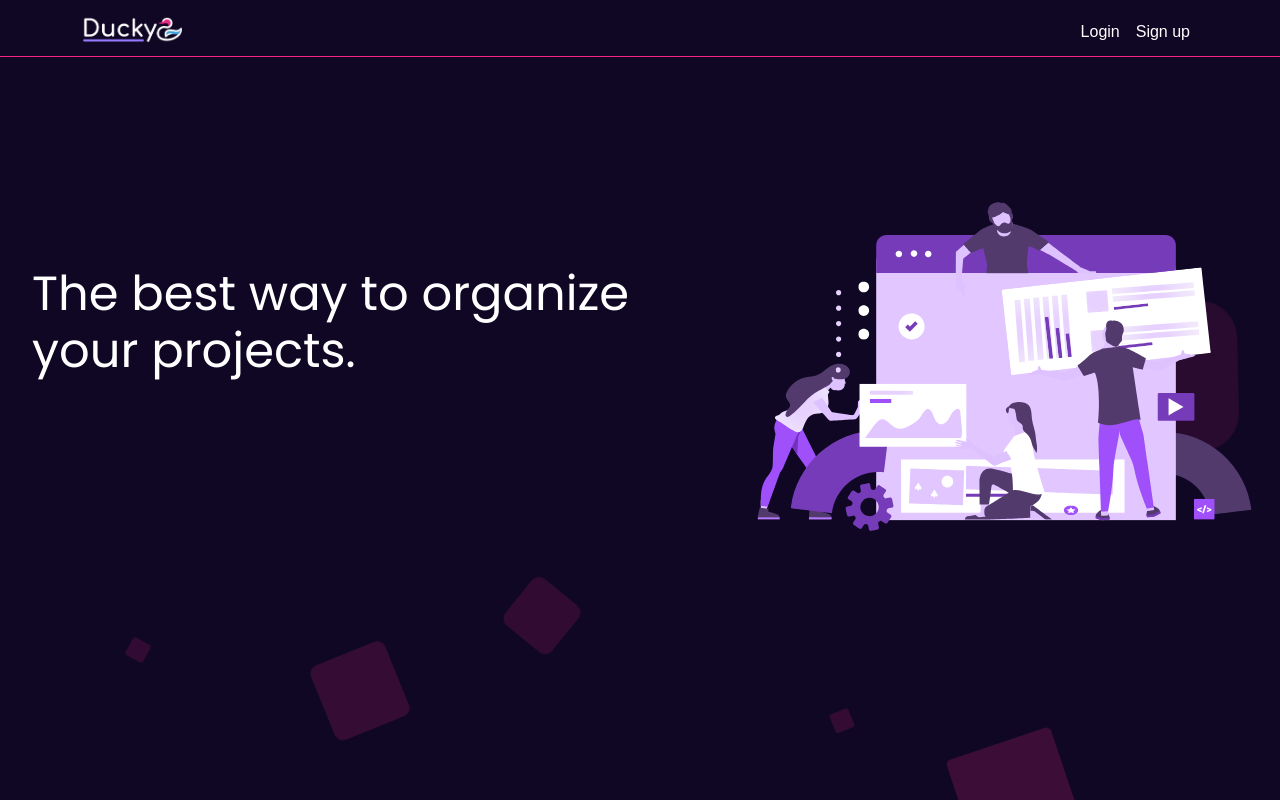
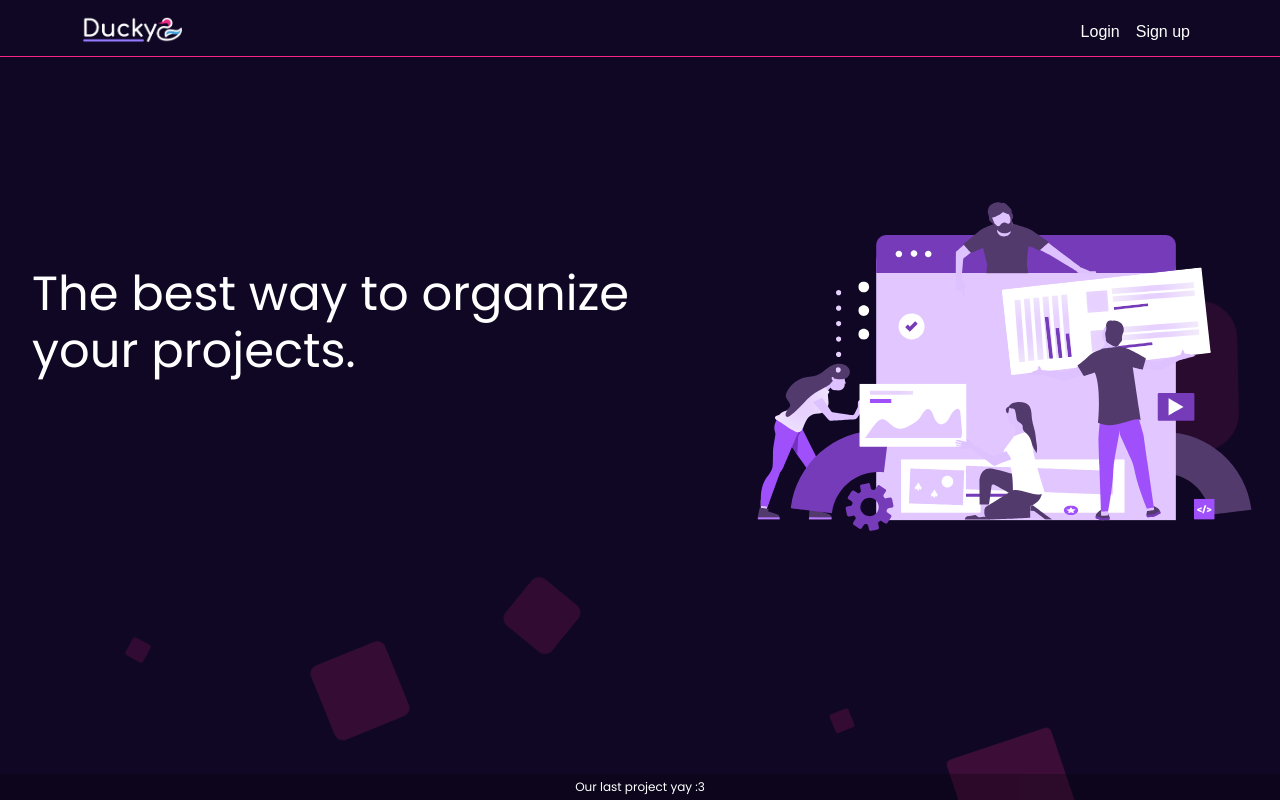
Before and after one commit to JorgeMamblona/ProjectJorchel_client, a React (Vite) app: page / in a window 1280 px wide. Built offline with nearby package versions, Linux system fonts and the light colour scheme.

Commit message:
more styles

```diff
--- a/src/components/Footer/Footer.css
+++ b/src/components/Footer/Footer.css
@@ -7,4 +7,5 @@
     bottom: 0;
     width: 100%;
     left: 0;
+    background-color: rgba(0, 0, 0, 25%);
 }
--- a/src/components/Footer/Footer.jsx
+++ b/src/components/Footer/Footer.jsx
@@ -10,7 +10,7 @@ const Footer = () => {
 
     return (
         <div className="footer">
-            <p>Este es un proyecto de Jorchel :3</p>
+            <p>Our last project yay :3</p>
         </div>
     )
 }
--- a/src/components/Navegation/NavegationVer/NavegationVer.css
+++ b/src/components/Navegation/NavegationVer/NavegationVer.css
@@ -61,3 +61,9 @@
 .nav-link:hover {
     color: #F72485 !important;
 }
+
+.footer-navver {
+    position: absolute;
+    bottom: 1rem;
+    text-align: center;
+}
--- a/src/components/Navegation/NavegationVer/NavegationVer.jsx
+++ b/src/components/Navegation/NavegationVer/NavegationVer.jsx
@@ -10,6 +10,7 @@ import logo from './../../../assets/logo.png'
 import Loading from '../../Loading/Loading'
 import 'bootstrap'
 import './NavegationVer.css'
+import Footer from '../../Footer/Footer'
 
 const NavegationVer = () => {
 
@@ -77,8 +78,9 @@ const NavegationVer = () => {
                 </Link>
                 <Link to={'/project/myProjects'} className='my-nav nav-link mt-3'>All Projects</Link>
                 <Link to={'/task/myTasks'} className='my-nav nav-link mt-3'>All Tasks</Link>
+                <p className='footer-navver'>This is Jorchel's project</p>
+            </Container >
 
-            </Container >
         </div >
     )
 }
--- a/src/components/ProjectComponents/ProjectCard.jsx
+++ b/src/components/ProjectComponents/ProjectCard.jsx
@@ -1,5 +1,5 @@
 import { ProjectsContext } from '../../contexts/projects.context'
-import { Link, useNavigate } from 'react-router-dom'
+import { Link, Navigate, useNavigate } from 'react-router-dom'
 import taskService from '../../services/tasks.services'
 
 import AvatarList from './../AvatarList/AvatarList'
@@ -13,7 +13,7 @@ import projectService from '../../services/projects.services'
 import TaskCounter from '../TaskComponents/TaskCounter/TaskCounter'
 import { AuthContext } from '../../contexts/auth.context'
 
-const ProjectCard = ({ title, owner, state, endDate, colaborators, _id: project_id }) => {
+const ProjectCard = ({ title, description, owner, state, endDate, colaborators, _id: project_id }) => {
 
     const { loadProjects } = useContext(ProjectsContext)
 
@@ -123,11 +123,14 @@ const ProjectCard = ({ title, owner, state, endDate, colaborators, _id: project_
                                         </div>
                                     </div>
                                 </Form.Group>
+
                             </div>
+
                             :
                             <></>
                     }
                 </div>
+                <p className='description-thing'>Description: {description}</p>
                 <hr />
 
                 <div className="body-project-card d-flex justify-content-around">
--- a/src/pages/HomePage/HomePage.jsx
+++ b/src/pages/HomePage/HomePage.jsx
@@ -4,6 +4,7 @@ import Lottie from 'lottie-react';
 
 import animationData from './../../lotties/animationdefinitive.json'
 import Background from '../../components/Background/background';
+import Footer from '../../components/Footer/Footer'
 
 
 
@@ -45,6 +46,7 @@ const HomePage = () => {
                     <li></li>
                 </ul>
             </div >
+            <Footer />
 
 
         </div >
--- a/src/pages/Projects/ProjectDetailsPage/ProjectDetailsPage.css
+++ b/src/pages/Projects/ProjectDetailsPage/ProjectDetailsPage.css
@@ -3,6 +3,7 @@
     width: 80vw;
     padding-top: 1rem;
     margin-left: 2rem;
+
     justify-content: space-around;
 }
 
--- a/src/pages/Projects/ProjectsPage/ProjectsPage.css
+++ b/src/pages/Projects/ProjectsPage/ProjectsPage.css
@@ -3,6 +3,7 @@
 
     padding-top: 2rem;
     color: white;
+
 
 }
 
```
